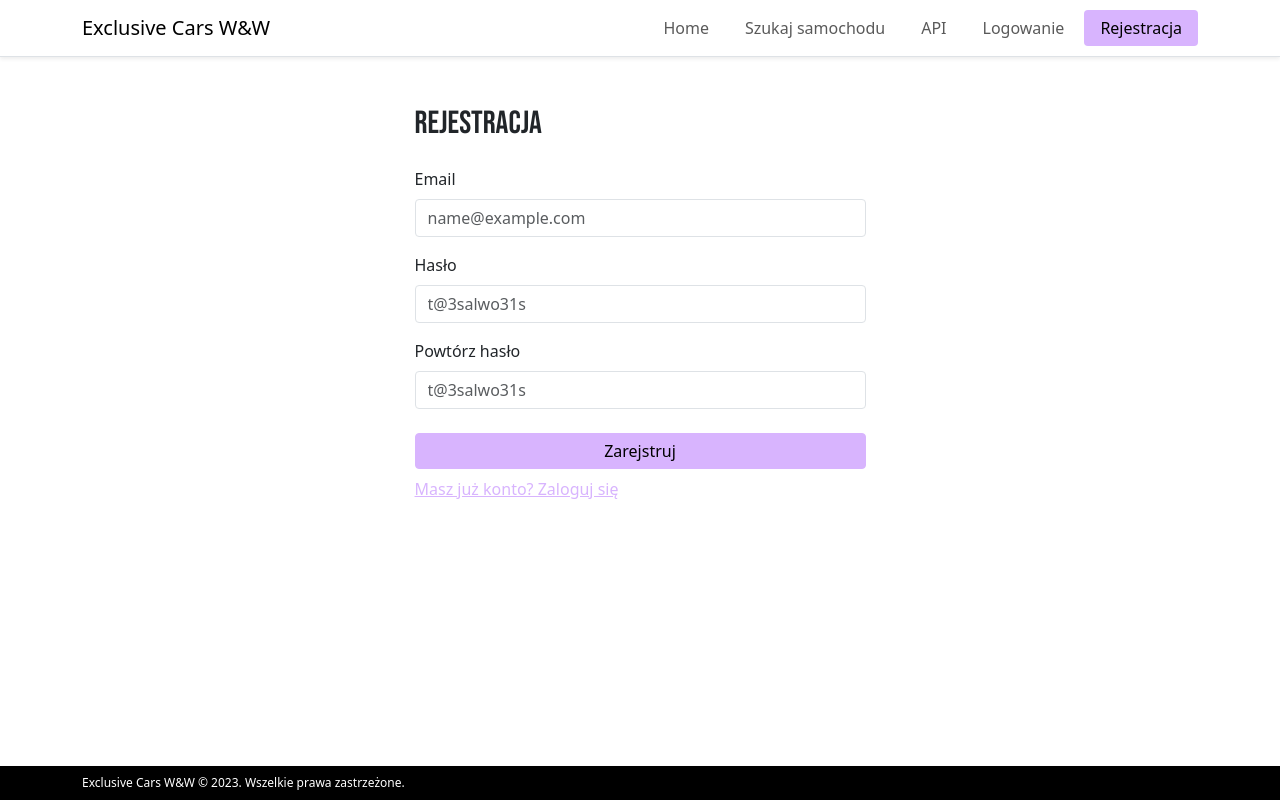
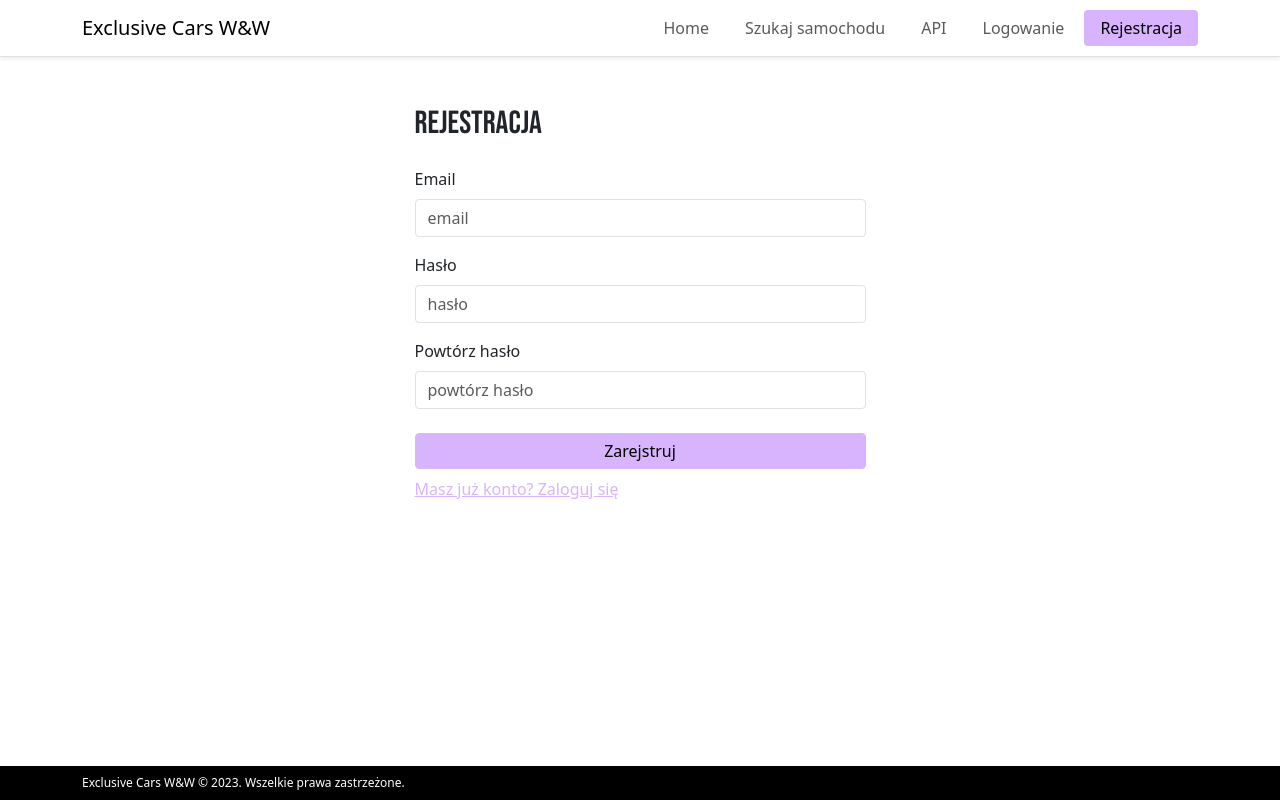
Before and after one commit to wsei-projects/ExclusiveCarsWAndW.Front, a React (Vite) app: page /register in a window 1280 px wide. Built offline with nearby package versions, Linux system fonts and the light colour scheme; no server answers.

Commit message:
feat: add toasts

```diff
--- a/package.json
+++ b/package.json
@@ -20,6 +20,7 @@
     "react": "^18.2.0",
     "react-dom": "^18.2.0",
     "react-router-dom": "^6.13.0",
+    "react-toastify": "^9.1.3",
     "sass": "^1.63.4",
     "sort-by": "^1.2.0"
   },
--- a/src/context/authContext.tsx
+++ b/src/context/authContext.tsx
@@ -4,6 +4,8 @@ import { createContext, useContext, useReducer } from "react";
 import { AuthState, AuthAction, AuthProviderProps, Login, AuthActionPayload } from "../types/interfaces";
 import axios from "axios";
 import Cookies from "js-cookie";
+import { toast } from "react-toastify";
+import "react-toastify/dist/ReactToastify.css";
 
 const initialState: AuthState = {
     user: null,
@@ -49,12 +51,13 @@ const AuthProvider: React.FC<AuthProviderProps> = ({ children }) => {
             Cookies.set("token", token, { expires: 14 });
             axios.defaults.headers.common["Authorization"] = `Bearer ${token}`;
 
-            console.log(Cookies.get("token"));
+            updateDataUser({ user: response.data.user, isAuthenticated: true });
 
-            updateDataUser({ user: response.data.user, isAuthenticated: true });
+            toast(response.data.message, { type: "success" });
 
             return response;
         } catch (ex: any) {
+            toast(ex.response.data.message, { type: "error" });
             return ex.response;
         }
     };
--- a/src/index.css
+++ b/src/index.css
@@ -12,6 +12,7 @@
     -webkit-text-size-adjust: 100%;
 
     --bs-border-radius: 0.25rem;
+    --toastify-color-progress-light: #d8b4fe;
 }
 
 * {
@@ -45,6 +46,6 @@
     --bs-btn-padding-y: 0.3125rem;
 }
 
-.cursor-default {
+.cursor-none {
     cursor: default;
 }
--- a/src/layouts/default.tsx
+++ b/src/layouts/default.tsx
@@ -6,6 +6,8 @@ import Footer from "../components/layout/Footer";
 import axios from "axios";
 import { useAuth } from "../context/authContext";
 import Cookies from "js-cookie";
+import { ToastContainer } from 'react-toastify';
+import 'react-toastify/dist/ReactToastify.css';
 
 export default function DefaultLayout() {
     const location = useLocation();
@@ -35,6 +37,7 @@ export default function DefaultLayout() {
     return (
         <>
             <Navigation />
+            <ToastContainer />
             <main className="flex-grow-1">
                 {location.pathname === "/" && <Banner />}
                 <div className="container my-5">
--- a/src/pages/login.tsx
+++ b/src/pages/login.tsx
@@ -8,31 +8,25 @@ export default function LoginPage() {
 
     const [email, setEmail] = useState("");
     const [password, setPassword] = useState("");
-    // const [message, setMessage] = useState("");
 
     const submitHandler = async (event: React.FormEvent<HTMLFormElement>) => {
         event.preventDefault();
 
         const result = await login({ email, password });
 
-        // console.log(result);
+        if (result.status === 200) {
+            setEmail("");
+            setPassword("");
 
-        // if (result) {
-        //     navigate("/");
-        //     // setTimeout(() => {
-        //     //     navigate("/");
-        //     // }, 1000);
-        // }
+            setTimeout(() => {
+                navigate("/");
+            }, 50);
+        }
     };
 
     return (
         <div className="row justify-content-center align-items-center">
             <form className="col-md-5" onSubmit={submitHandler}>
-                {/* {message && (
-                    <div className="alert alert-danger" role="alert">
-                        {message}
-                    </div>
-                )} */}
                 <h2 className="mb-4">Logowanie</h2>
                 <div className="mb-3">
                     <label htmlFor="emailLabel" className="form-label">
@@ -43,7 +37,7 @@ export default function LoginPage() {
                         type="email"
                         value={email}
                         className="form-control"
-                        placeholder="name@example.com"
+                        placeholder="email"
                         autoComplete="email"
                         onChange={(e) => setEmail(e.target.value)}
                     />
@@ -58,7 +52,7 @@ export default function LoginPage() {
                         type="password"
                         value={password}
                         className="form-control"
-                        placeholder="t@3salwo31s"
+                        placeholder="hasło"
                         autoComplete="current-password"
                         onChange={(e) => setPassword(e.target.value)}
                     />
--- a/src/pages/register.tsx
+++ b/src/pages/register.tsx
@@ -14,7 +14,7 @@ export default function RegisterPage() {
             className="form-control"
             autoComplete="email"
             id="emailLabel"
-            placeholder="name@example.com"
+            placeholder="email"
           />
         </div>
 
@@ -27,7 +27,7 @@ export default function RegisterPage() {
             className="form-control"
             autoComplete="new-password"
             id="passwordLabel"
-            placeholder="t@3salwo31s"
+            placeholder="hasło"
           />
         </div>
 
@@ -40,7 +40,7 @@ export default function RegisterPage() {
             type="password"
             autoComplete="new-password"
             className="form-control"
-            placeholder="t@3salwo31s"
+            placeholder="powtórz hasło"
           />
         </div>
 
```
Also changed, not shown: 1 other file (tests, documents, lock files or other folders).
